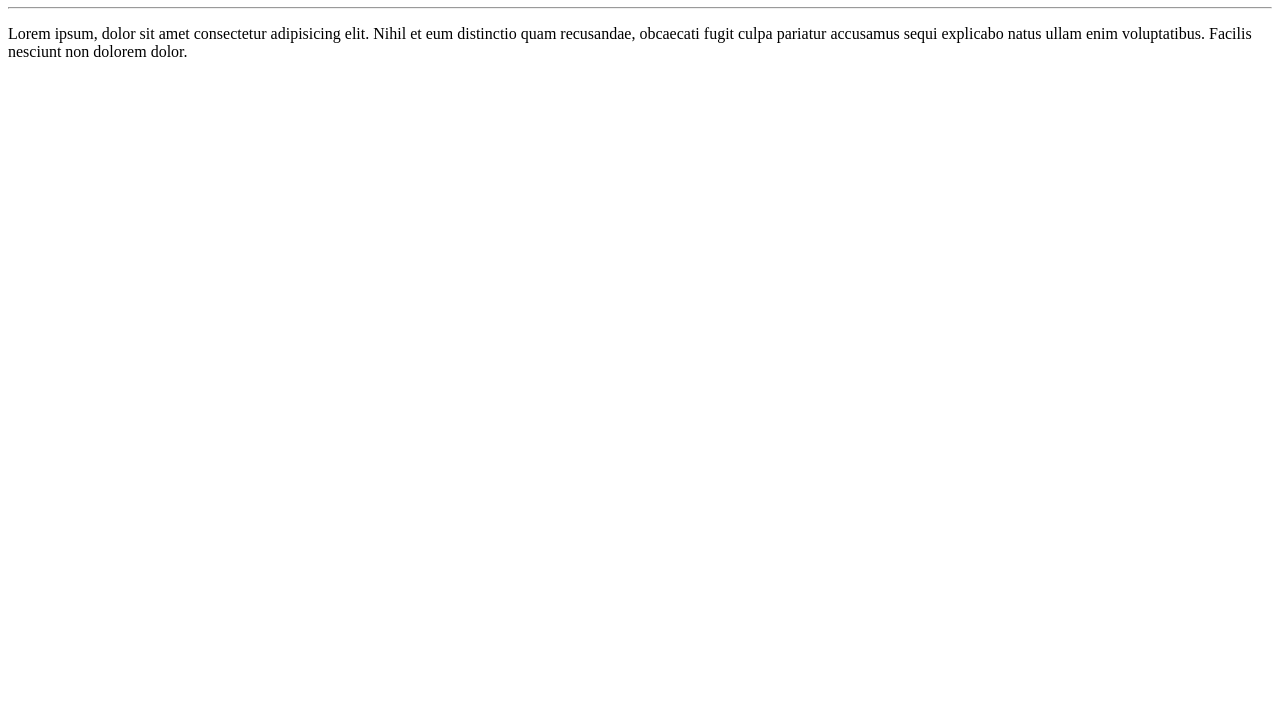
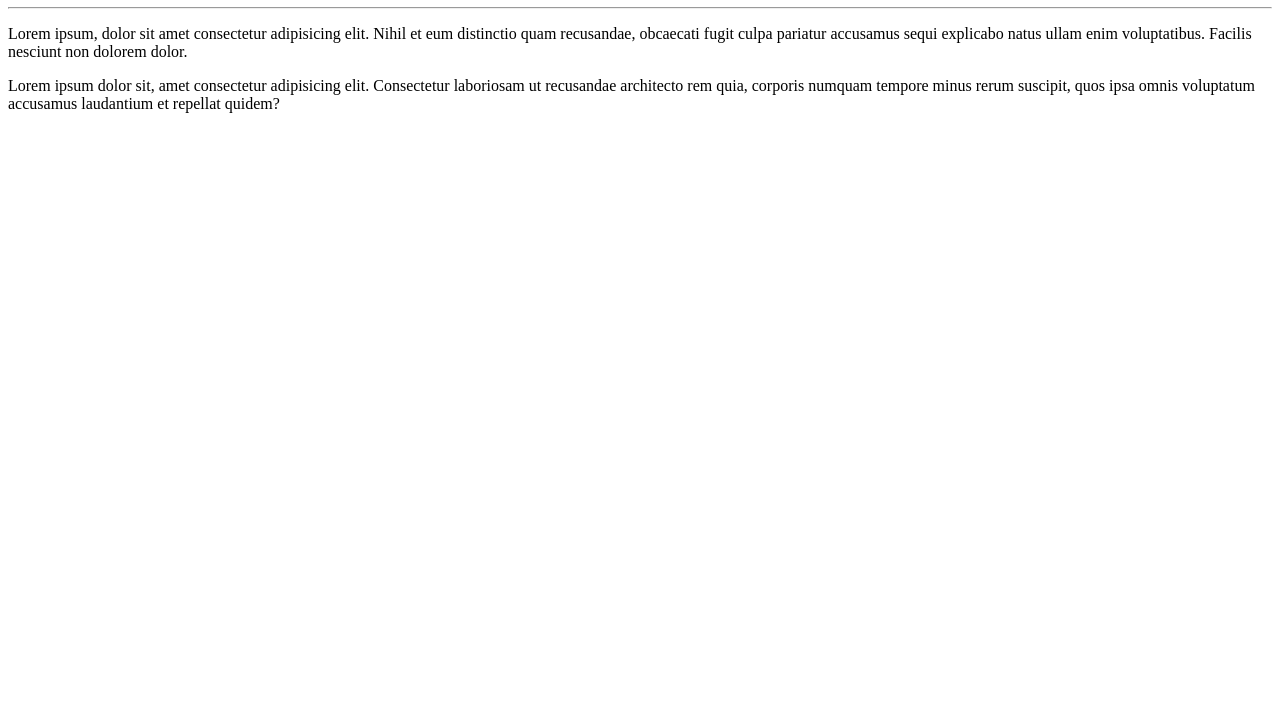
Before and after one commit to gvscript/Ola-Mundo, a plain HTML site: page site-exemplo/index.html in a window 1280 px wide. Shown: the part 73-800 px from the top of the page. Drawn offline with Linux system fonts and the light colour scheme.

Commit message:
add parágrafo

```diff
--- a/site-exemplo/index.html
+++ b/site-exemplo/index.html
@@ -10,5 +10,6 @@
     <h1>Olá, Mundo!</h1>
     <hr>
     <p>Lorem ipsum, dolor sit amet consectetur adipisicing elit. Nihil et eum distinctio quam recusandae, obcaecati fugit culpa pariatur accusamus sequi explicabo natus ullam enim voluptatibus. Facilis nesciunt non dolorem dolor.</p>
+    <p>Lorem ipsum dolor sit, amet consectetur adipisicing elit. Consectetur laboriosam ut recusandae architecto rem quia, corporis numquam tempore minus rerum suscipit, quos ipsa omnis voluptatum accusamus laudantium et repellat quidem?</p>
 </body>
 </html>
```
